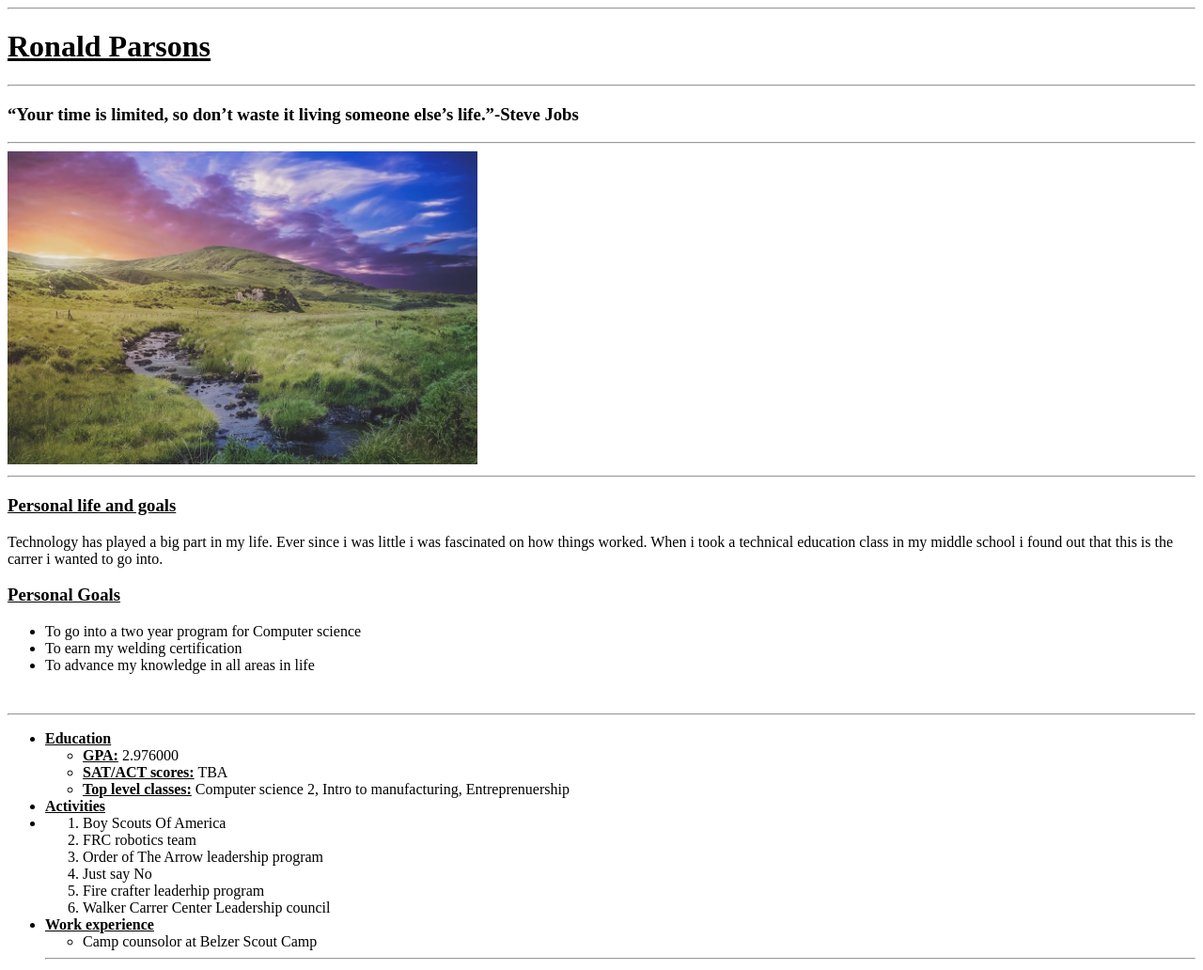
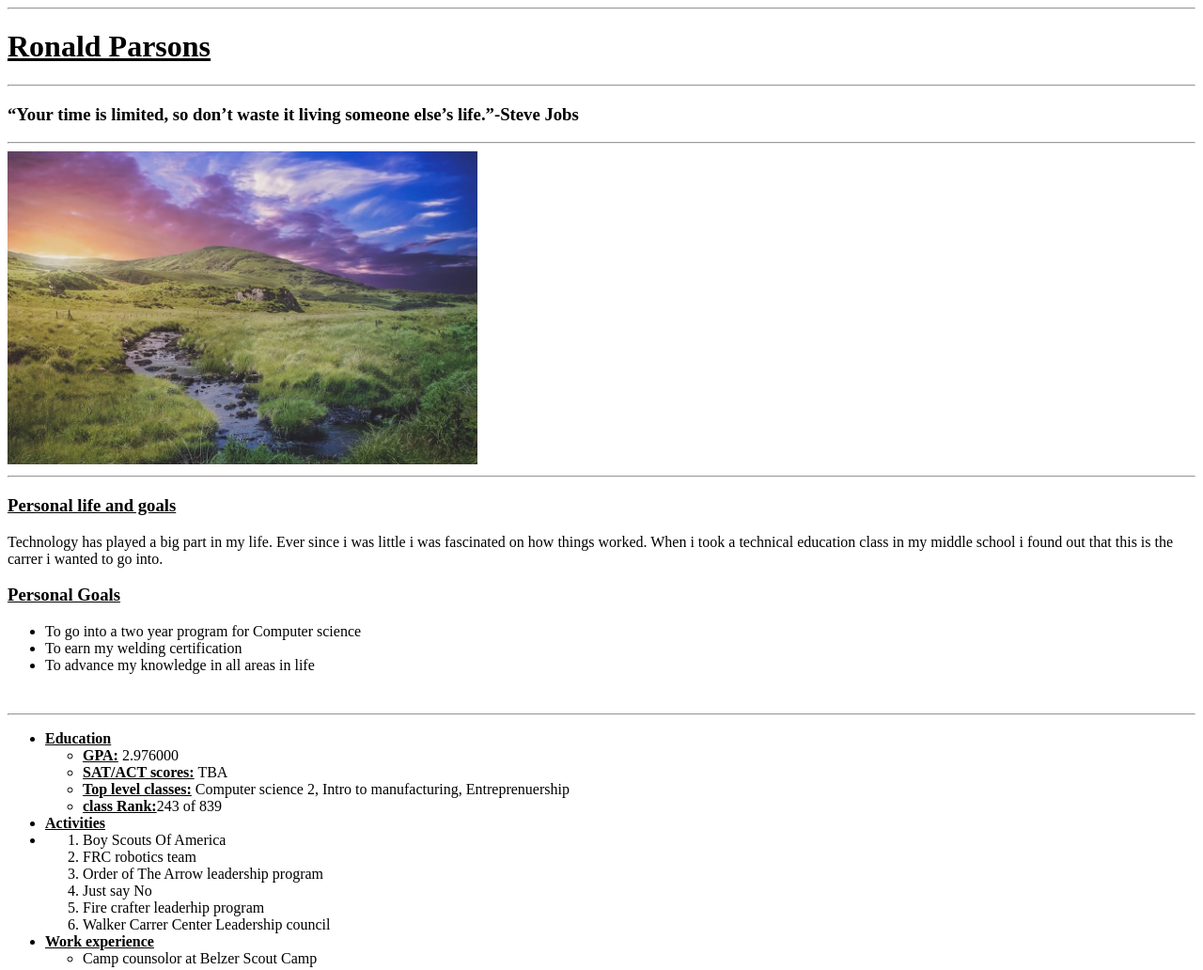
Before and after one commit to parsoron/Online-Portfolio, a plain HTML site: page aboutme.html in a window 1280 px wide. Shown: the top 1032 px of the page at 94% size. Drawn offline with Linux system fonts and the light colour scheme.

Commit message:
Update aboutme.html

```diff
--- a/aboutme.html
+++ b/aboutme.html
@@ -33,6 +33,8 @@
           <li><u><b>GPA:</b></u> 2.976000 </li>
           <li><u><b>SAT/ACT scores:</b></u> TBA</li>
           <li> <u><b>Top level classes:</b></u> Computer science 2, Intro to manufacturing, Entreprenuership</li>
+      <li><U><B>class Rank:</u></b>243 of 839</li>
+
     </ul>
         <li><b><u>Activities</b></u><li>
     <ol>
```
